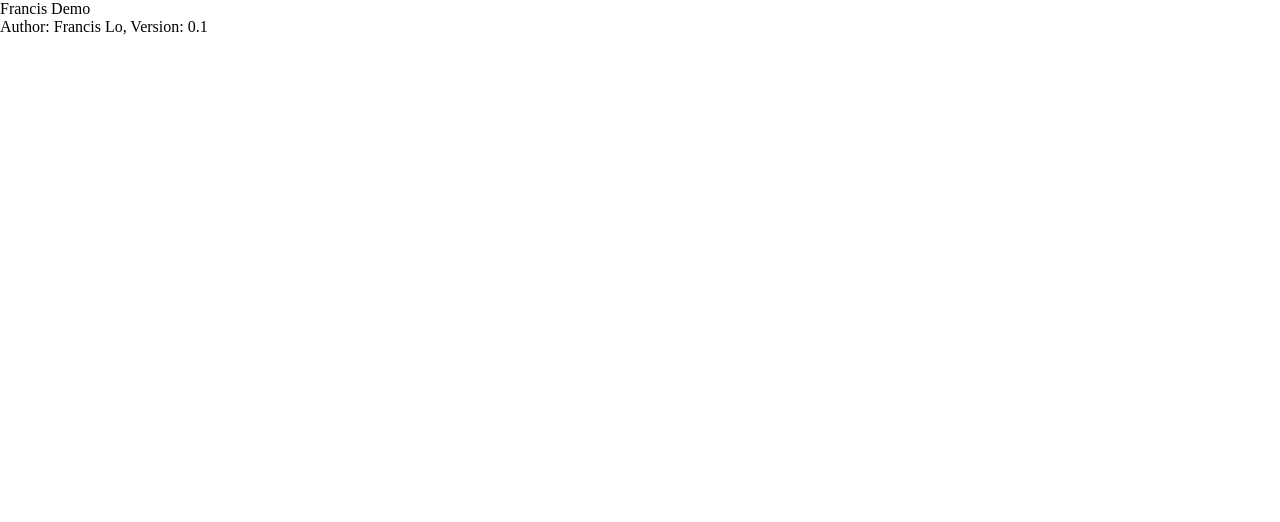
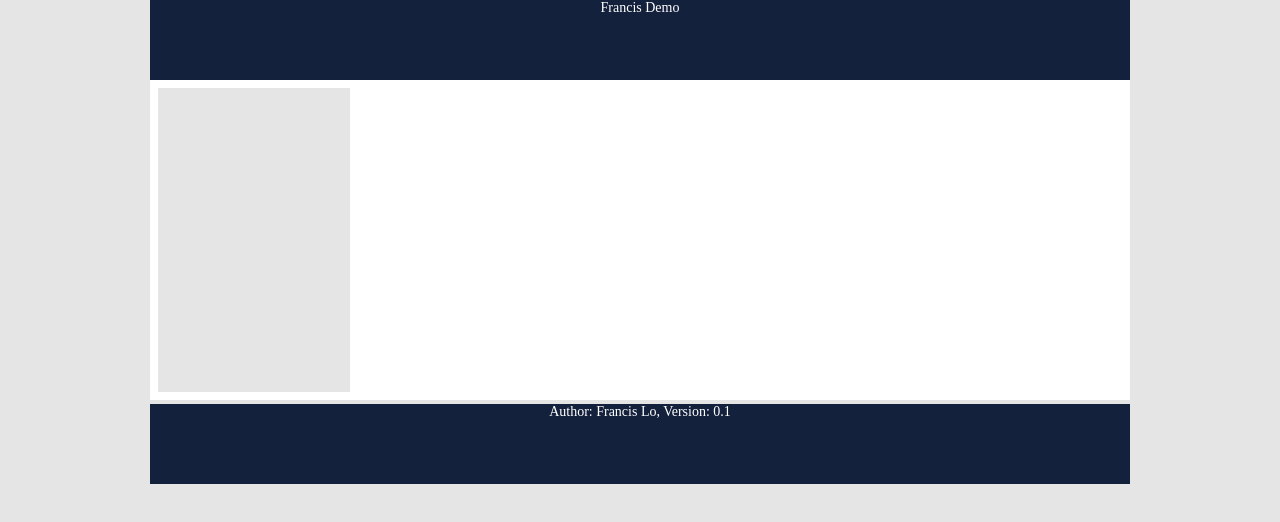
Before and after one commit to francislogit/francislogit.github.io, a plain HTML site: page index.html in a window 1280 px wide. Drawn offline with nearby package versions, Linux system fonts and the light colour scheme.

Commit message:
Sync code

```diff
--- a/css/basic.css
+++ b/css/basic.css
@@ -0,0 +1,57 @@
+body{
+    background-color: #E5E5E5;
+    font-size: 14px;
+    text-align: center;
+    position: relative;
+    display: inline-block;
+}
+
+
+#header,
+#content,
+#footer{
+    text-align: left;
+    min-width: 980px;
+    max-width: 980px;
+    display: inline-block;
+    position: relative;
+}
+
+#content{
+    background-color: white;
+    min-height: 20rem;
+}
+
+#header,
+#footer{
+    text-align: center;
+    background-color: #14213D;
+    color: white;
+    height: 5rem;
+}
+
+#header{
+    margin-top: 0rem;
+}
+
+#sidebar{
+    width:10rem;
+    left: 0px;
+    top: 0px;
+    background-color: #E5E5E5;
+    padding: 1rem;
+    min-height: calc( 100% - 3rem );
+    position: absolute;
+    border: white solid 0.5rem
+}
+
+@media(max-width:980px){
+    #header,
+    #content,
+    #footer{
+        min-width: 100vw;
+    }
+    #sidebar{
+        display: none;
+    }
+}
--- a/index.html
+++ b/index.html
@@ -22,8 +22,9 @@
         <div id="left-menu"></div>
         <div id="right-menu"></div>
     </div>
-    <div id="content"></div>
-    <div id="sidebar"></div>
+    <div id="content">
+      <div id="sidebar"></div>
+    </div>
     <div id="footer">
         <div id="footer-pic" class="footer"></div>
         <div id="footer-text" class="footer" data-lang-tx="tx_footer_text"></div>
```
